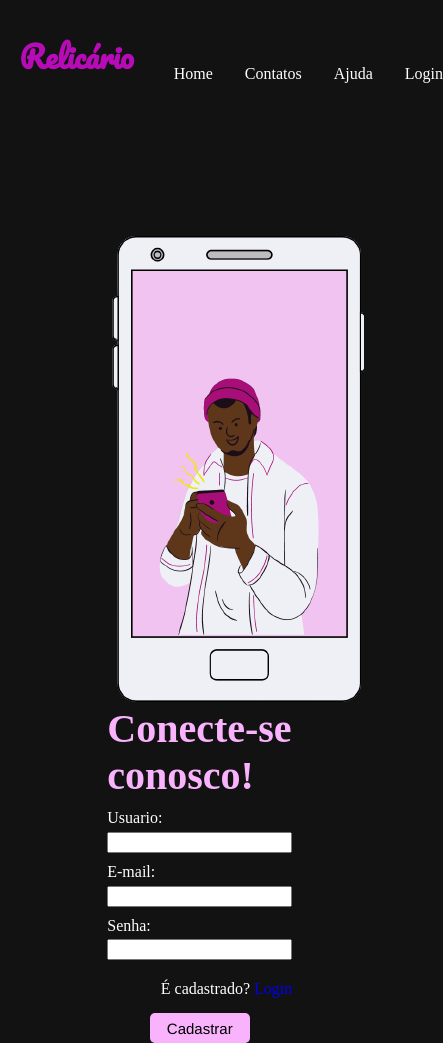
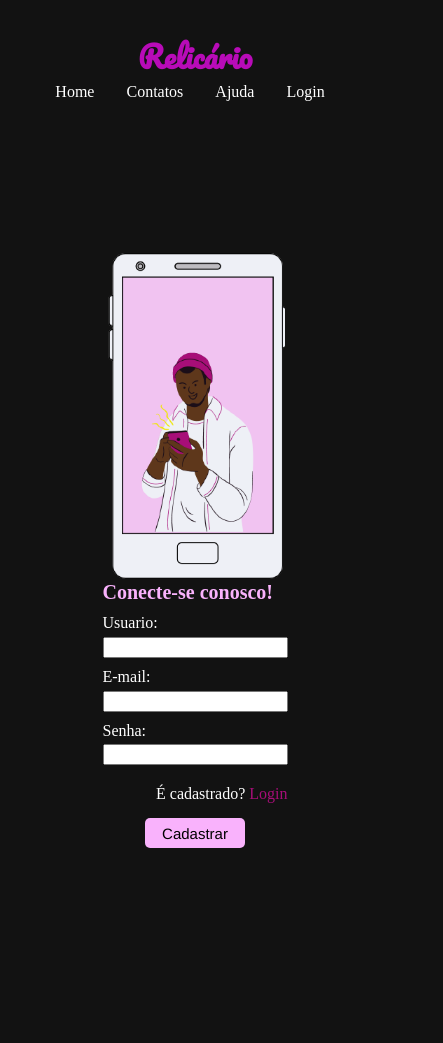
Before and after one commit to ILaySued04/siterelicario, a plain HTML site: page index.html in a window 390 px wide. Shown: the whole page, 443 px wide, since content can reach past the window. After the commit the page ends 881 px from the top, so only its background shows below. Drawn offline with Linux system fonts and the light colour scheme; a web font is replaced by a local one.

Commit message:
reposividade

```diff
--- a/css/index.css
+++ b/css/index.css
@@ -121,6 +121,7 @@ p{
 
 #cadastrar{
     text-decoration: none;
+    color: #A70E78;
 }
 
 #cadastrar:active{
@@ -132,3 +133,92 @@ p{
     color: rgb(249, 178, 252);
 
 }
+
+
+@media only screen and (max-width:399px){
+
+    #nav{
+        flex-direction: column;
+    }
+
+    #logo{
+        align-self: center;
+    }
+
+    ul{
+        align-self: center;
+        margin-right: 50px;
+    }
+
+    .corpo{
+        justify-content: center;
+        align-self: center;
+    }
+
+    img{
+        height: 330px;
+    }
+
+    h1{
+        font-size: 20px !important ;
+    }
+ }
+
+@media only screen and (max-width:400px){
+
+    #nav{
+        flex-direction: column;
+    }
+
+    #logo{
+        align-self: center;
+    }
+
+    ul{
+        align-self: center;
+        margin-right: 50px;
+    }
+
+    .corpo{
+        justify-content: center;
+        align-self: center;
+    }
+
+    img{
+        height: 330px;
+    }
+
+    h1{
+        font-size: 21px;
+    }
+ }
+
+
+@media only screen and (max-width:600px){
+
+    #nav{
+        flex-direction: column;
+    }
+
+    #logo{
+        align-self: center;
+    }
+
+    ul{
+        align-self: center;
+        margin-right: 50px;
+    }
+
+    .corpo{
+        justify-content: center;
+        align-self: center;
+    }
+
+    img{
+        height: 330px;
+    }
+
+    h1{
+        font-size: 21px;
+    }
+ }
```
Also changed, not shown: index.html (+1 -1 lines), js/login.js (added, +24 -0 lines), templates/login.html (+5 -2 lines).
